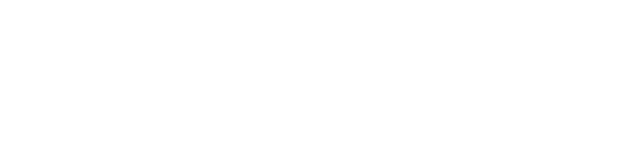
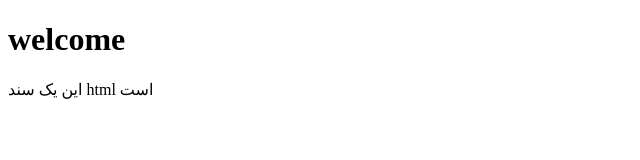
Before and after one commit to aghp81/web-scaripng-cheerio, a website: page index.html in a window 1280 px wide. Shown: the whole page, without its empty margins (0-640 px from the left). Drawn offline with Linux system fonts and the light colour scheme.

Commit message:
نصب اکستنشن لایو سرور - اصلاح سند HTML

```diff
--- a/index.html
+++ b/index.html
@@ -1,12 +1,11 @@
 <!DOCTYPE html>
 <html lang="en">
 <head>
-    <meta charset="UTF-8">
-    <meta http-equiv="X-UA-Compatible" content="IE=edge">
-    <meta name="viewport" content="width=device-width, initial-scale=1.0">
-    <title>Document</title>
+
+    <title>عنوان صفحه</title>
 </head>
 <body>
-
+    <h1>welcome</h1>
+    <p>این یک سند html است</p>
 </body>
 </html>
```
